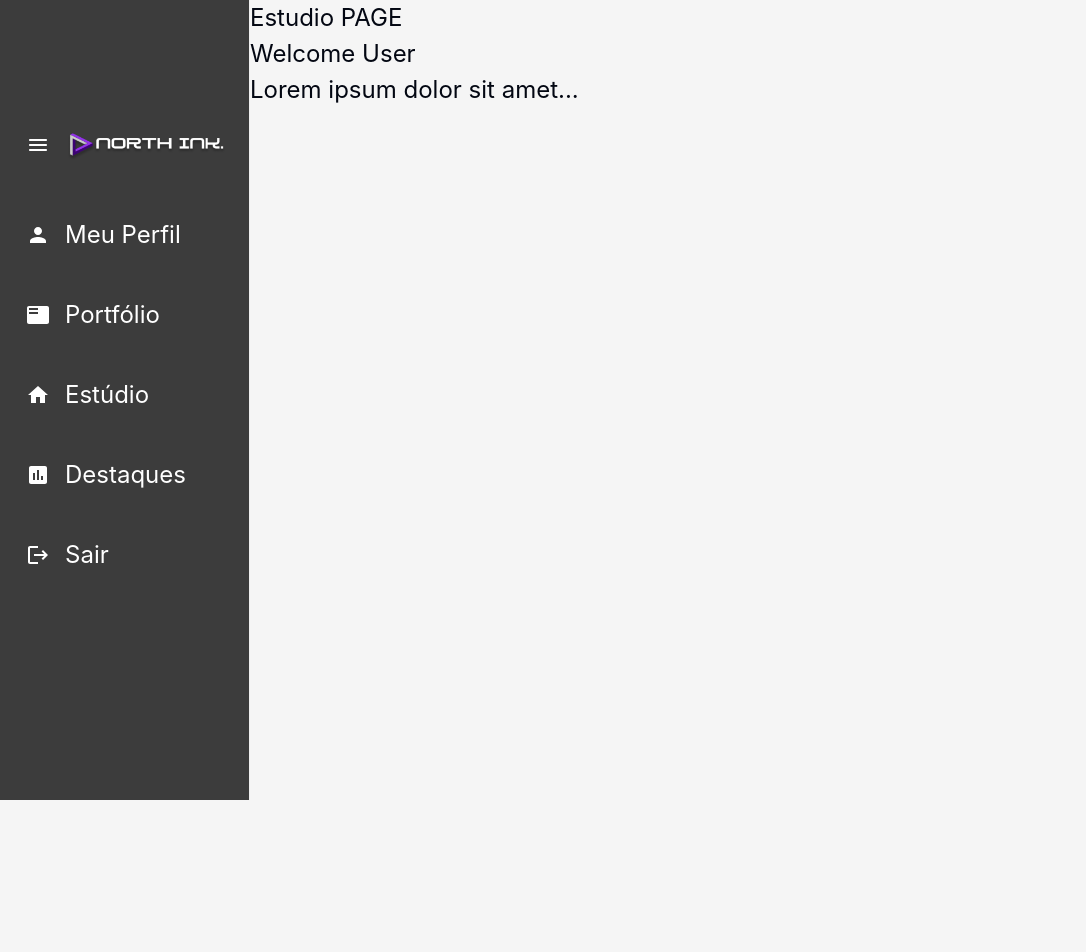
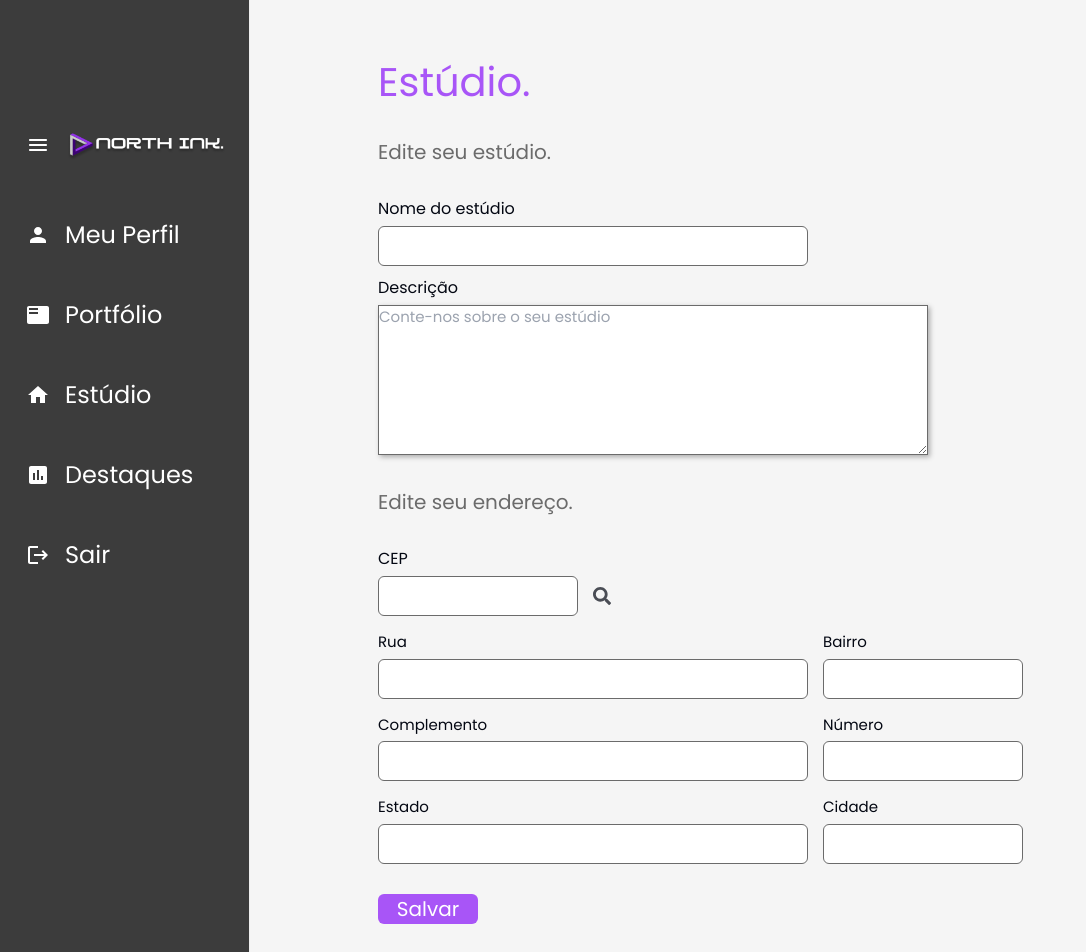
Before and after one commit to North-Tattoo/North-Ink-Front, a React (Vite) app: page /gerenciamento-conta/estudio in a window 1280 px wide. Shown: the top 952 px of the page, without its empty margins (0-1086 px from the left). Before the commit the page ends 800 px from the top, so only its background shows below. Built offline with nearby package versions, Linux system fonts and the light colour scheme.

Commit message:
tela de gerenciamento do estúdio

```diff
--- a/src/components/sidebar/Sidebar.jsx
+++ b/src/components/sidebar/Sidebar.jsx
@@ -1,9 +1,8 @@
-import React, { useState } from "react";
+import React from "react";
 import {
   Sidebar,
   Menu,
   MenuItem,
-  SubMenu,
   useProSidebar,
 } from "react-pro-sidebar";
 import MenuRoundedIcon from "@mui/icons-material/MenuRounded";
@@ -12,16 +11,32 @@ import FeaturedPlayListIcon from "@mui/icons-material/FeaturedPlayList";
 import HomeIcon from "@mui/icons-material/Home";
 import InsertChartIcon from "@mui/icons-material/InsertChart";
 import LogoutIcon from "@mui/icons-material/Logout";
-import { Routes, Route, Link } from "react-router-dom";
+import { Link, useLocation } from "react-router-dom";
 import styles from "./Sidebar.module.css";
-import { FaHome } from "react-icons/fa";
 
 function SidebarGerenciamentoConta() {
   const { collapseSidebar } = useProSidebar();
+  const location = useLocation();
+  const path = location.pathname;
+
+  // Define a altura da sidebar com base no caminho atual
+  let height;
+  switch (path) {
+    case '/gerenciamento-conta/perfil':
+      height = "100vh"; // altura para o perfil
+      break;
+    case '/gerenciamento-conta/portfolio':
+      height = "150vh"; // altura para o portfólio
+      break;
+    case '/gerenciamento-conta/estudio':
+      height = "130vh"; // altura para o estúdio
+      break;
+    default:
+      height = "100vh"; // Altura padrão
+  }
 
   return (
-    <>
-      <div style={{ display: "flex", height: "100vh" }}>
+    <div className={styles["container-sidebar"]} style={{ height }}>
       <Sidebar backgroundColor="#3C3C3C" className={styles["app"]}>
         <Menu
           menuItemStyles={{
@@ -75,7 +90,7 @@ function SidebarGerenciamentoConta() {
         </Menu>
       </Sidebar>
     </div>
-    </>
   );
 }
+
 export default SidebarGerenciamentoConta;
--- a/src/components/sidebar/Sidebar.module.css
+++ b/src/components/sidebar/Sidebar.module.css
@@ -4,30 +4,7 @@
     color: #fff;
 }
 
-.fora-da-sidebar{
+.container-sidebar{
+    display: flex;
     height: 100vh;
-    width: 100%;
-    display: flex;
-    align-items: center;
-    justify-content: center;
-    flex-direction: column;
 }
-
-.titulo{
-    font-family: 'Poppins';
-    font-size: 60px;
-    color: #A855F7;
-}
-
-.fora-da-sidebar h3{
-    font-family: 'Poppins';
-    font-size: 26px;
-    color: #6B6B6B;
-    margin: 30px;
-}
-
-.fora-da-sidebar svg{
-    /* margin-top: 20px; */
-    color: #A855F7;
-    font-size: 70px;
-}
--- a/src/pages/gerenciamento/GerenciamentoEstudio/GerenciamentoEstudio.jsx
+++ b/src/pages/gerenciamento/GerenciamentoEstudio/GerenciamentoEstudio.jsx
@@ -1,15 +1,130 @@
 import React from "react";
 import SidebarGerenciamentoConta from "@/components/sidebar/Sidebar";
+import styles from "./GerenciamentoEstudio.module.css";
+import { useForm } from "react-hook-form";
+import { FaSearch } from "react-icons/fa";
 
 function Estudio() {
+  const { register, handleSubmit, setValue, watch } = useForm();
+
+  const checkCEP = (data) => {
+    const cep = watch('cep').replace(/\D/g, '');
+    console.log(cep);
+    fetch(`https://viacep.com.br/ws/${cep}/json/`).then(res => res.json()).then(data => {
+      console.log(data);
+      setValue('estado', data.uf);
+      setValue('cidade', data.localidade);
+      setValue('bairro', data.bairro);
+      setValue('rua', data.logradouro);
+      setValue('numero', ''); // Clear address number field
+      setValue('complemento', ''); // Clear address complement field
+    });
+  }
+
+  const handleKeyPress = (event) => {
+    if (event.key === 'Enter') {
+      handleSubmit(checkCEP)();
+    }
+  };
+
   return (
-      <div style={{display: "flex"}}>
-        <SidebarGerenciamentoConta />
+    <div style={{ display: "flex" }}>
+      <SidebarGerenciamentoConta />
+      <section className={styles["fora-da-sidebar"]}>
+        <h1 className={styles["titulo"]}>Estúdio.</h1>
+        <h3>Edite seu estúdio.</h3>
+
         <div>
-            <h1>Estudio PAGE</h1>
-            <h3>Welcome User</h3>
-            <p>Lorem ipsum dolor sit amet...</p>
-       </div>
+          <label htmlFor="nomeEstudio">Nome do estúdio</label>
+          <input id="nomeEstudio" type="text" {...register("nomeEstudio")} />
+
+          <label style={{ marginTop: "10px" }} htmlFor="descricao">
+            Descrição
+          </label>
+          <textarea
+            id="descricao"
+            type="text"
+            placeholder="Conte-nos sobre o seu estúdio"
+            {...register("descricao")}
+          />
+        </div>
+        <h3>Edite seu endereço.</h3>
+
+        <label htmlFor="cep">CEP</label>
+        <div className={styles["ipt-cep"]}>
+          <input
+            style={{ width: "200px" }}
+            id="cep"
+            type="text"
+            {...register("cep")}
+            onKeyPress={handleKeyPress}
+            onBlur={handleSubmit(checkCEP)}
+          />
+          <FaSearch onClick={handleSubmit(checkCEP)} />
+        </div>
+
+        <div className={styles["input-grupo"]}>
+          <div className={styles["campo"]}>
+            <div className={styles["label-container"]}>
+              <label htmlFor="rua">Rua</label>
+            </div>
+            <input id="rua" type="text" {...register("rua")} />
+          </div>
+          <div className={styles["campo"]}>
+            <div className={styles["label-container"]}>
+              <label htmlFor="bairro">Bairro</label>
+            </div>
+            <input
+              style={{ width: "200px" }}
+              id="bairro"
+              type="text"
+              {...register("bairro")}
+            />
+          </div>
+        </div>
+
+        <div className={styles["input-grupo"]}>
+          <div className={styles["campo"]}>
+            <div className={styles["label-container"]}>
+              <label htmlFor="complemento">Complemento</label>
+            </div>
+            <input id="complemento" type="text" {...register("complemento")} />
+          </div>
+          <div className={styles["campo"]}>
+            <div className={styles["label-container"]}>
+              <label htmlFor="numero">Número</label>
+            </div>
+            <input
+              style={{ width: "200px" }}
+              id="numero"
+              type="text"
+              {...register("numero")}
+            />
+          </div>
+        </div>
+
+        <div className={styles["input-grupo"]}>
+          <div className={styles["campo"]}>
+            <div className={styles["label-container"]}>
+              <label htmlFor="estado">Estado</label>
+            </div>
+            <input id="estado" type="text" {...register("estado")} />
+          </div>
+          <div className={styles["campo"]}>
+            <div className={styles["label-container"]}>
+              <label htmlFor="cidade">Cidade</label>
+            </div>
+            <input
+              style={{ width: "200px" }}
+              id="cidade"
+              type="text"
+              {...register("cidade")}
+            />
+          </div>
+        </div>
+
+        <button className={styles["botao-salvar"]}>Salvar</button>
+      </section>
     </div>
   );
 }
--- /dev/null
+++ b/src/pages/gerenciamento/GerenciamentoEstudio/GerenciamentoEstudio.module.css
@@ -0,0 +1,105 @@
+body{
+    font-family: 'Poppins';
+}
+
+.fora-da-sidebar {
+  height: 100vh;
+  width: 100%;
+  /* position: relative; */
+  display: flex;
+  /* align-items: center; */
+  justify-content: center;
+  flex-direction: column;
+  margin-left: 10%;
+  font-size: medium;
+}
+
+.titulo {
+  font-family: "Poppins";
+  margin-top: 25%;
+  font-size: 40px;
+  color: #a855f7;
+}
+
+.fora-da-sidebar h3 {
+  font-family: "Poppins";
+  font-size: 20px;
+  color: #6b6b6b;
+  margin-top: 25px;
+  margin-bottom: 25px;
+}
+
+.fora-da-sidebar input {
+  height: 40px;
+  width: 430px;
+  border: #6b6b6b solid 1px;
+  border-radius: 6px;
+  margin-right: 15px;
+  text-align: center;
+}
+
+.fora-da-sidebar textarea {
+  border: #6b6b6b solid 1px;
+}
+
+label {
+  display: block;
+  margin-bottom: 5px;
+  margin-top: 5px;
+}
+.label-container {
+  display: flex;
+  align-items: center;
+}
+
+.input-grupo {
+  display: flex;
+  flex-direction: row;
+  width: 100%;
+  margin-top: 10px;
+  margin-right: 30px;
+  font-size: 15px;
+}
+
+.campo {
+  display: flex;
+  flex-direction: column;
+}
+
+.fora-da-sidebar input {
+  height: 40px;
+  width: 430px;
+  border: #6b6b6b solid 1px;
+  border-radius: 6px;
+  margin-right: 15px;
+  text-align: center;
+}
+
+.botao-salvar{
+    margin-top: 30px;
+    height: 40px;
+    width: 100px;
+    border: none;
+    border-radius: 6px;
+    background-color: #a855f7;
+    color: white;
+    font-size: 20px;
+    cursor: pointer;
+    margin-bottom: 50px;
+}
+
+.ipt-cep{
+    display: flex;
+    flex-direction: row;
+    align-items: center;
+}
+
+.ipt-cep svg {
+    font-size: 18px;
+    cursor: pointer;
+    opacity: 0.7;
+}
+
+.ipt-cep svg:hover{
+    opacity: 1;
+}
```
Lines whose indentation alone changed are shown as unchanged.
